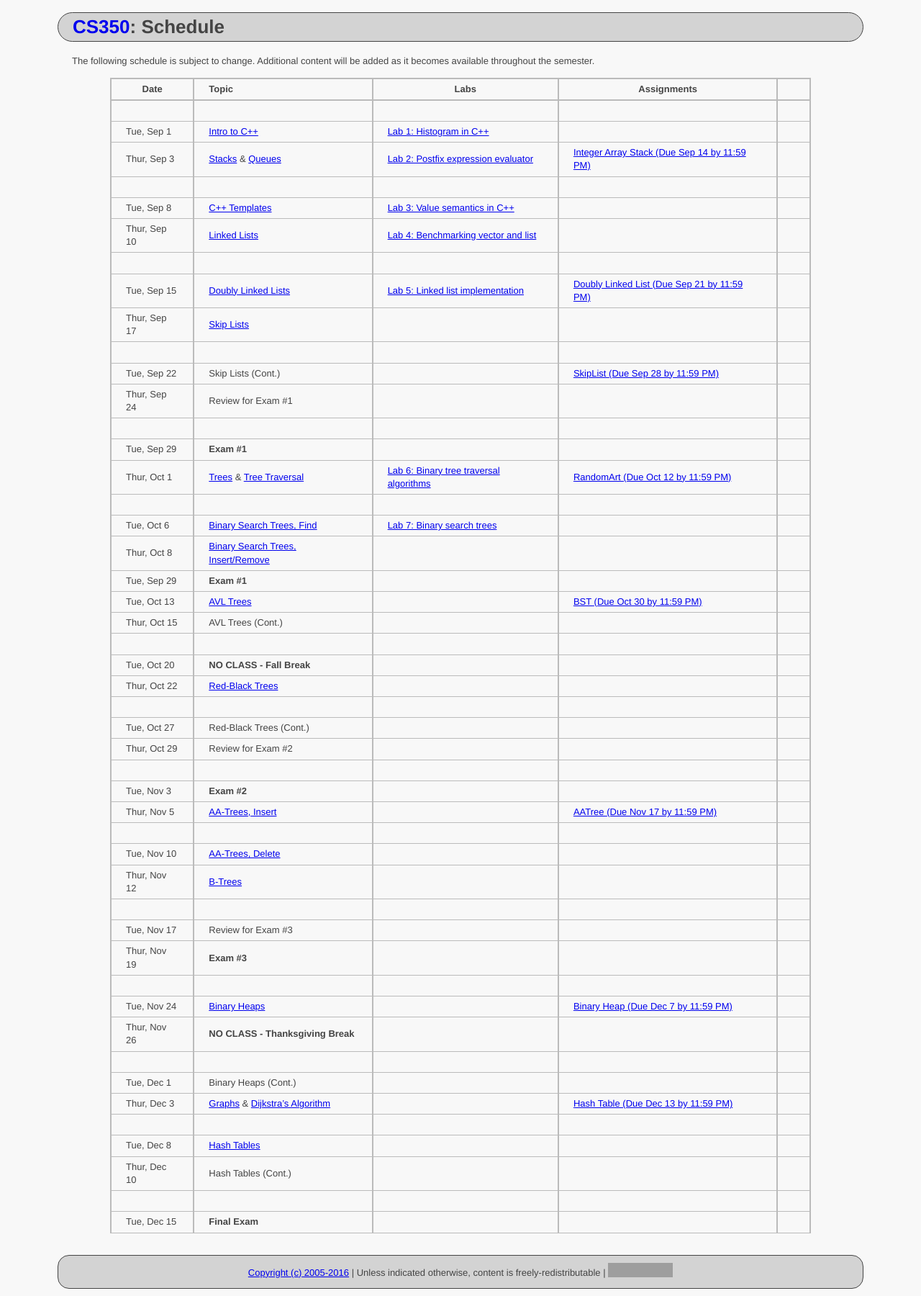
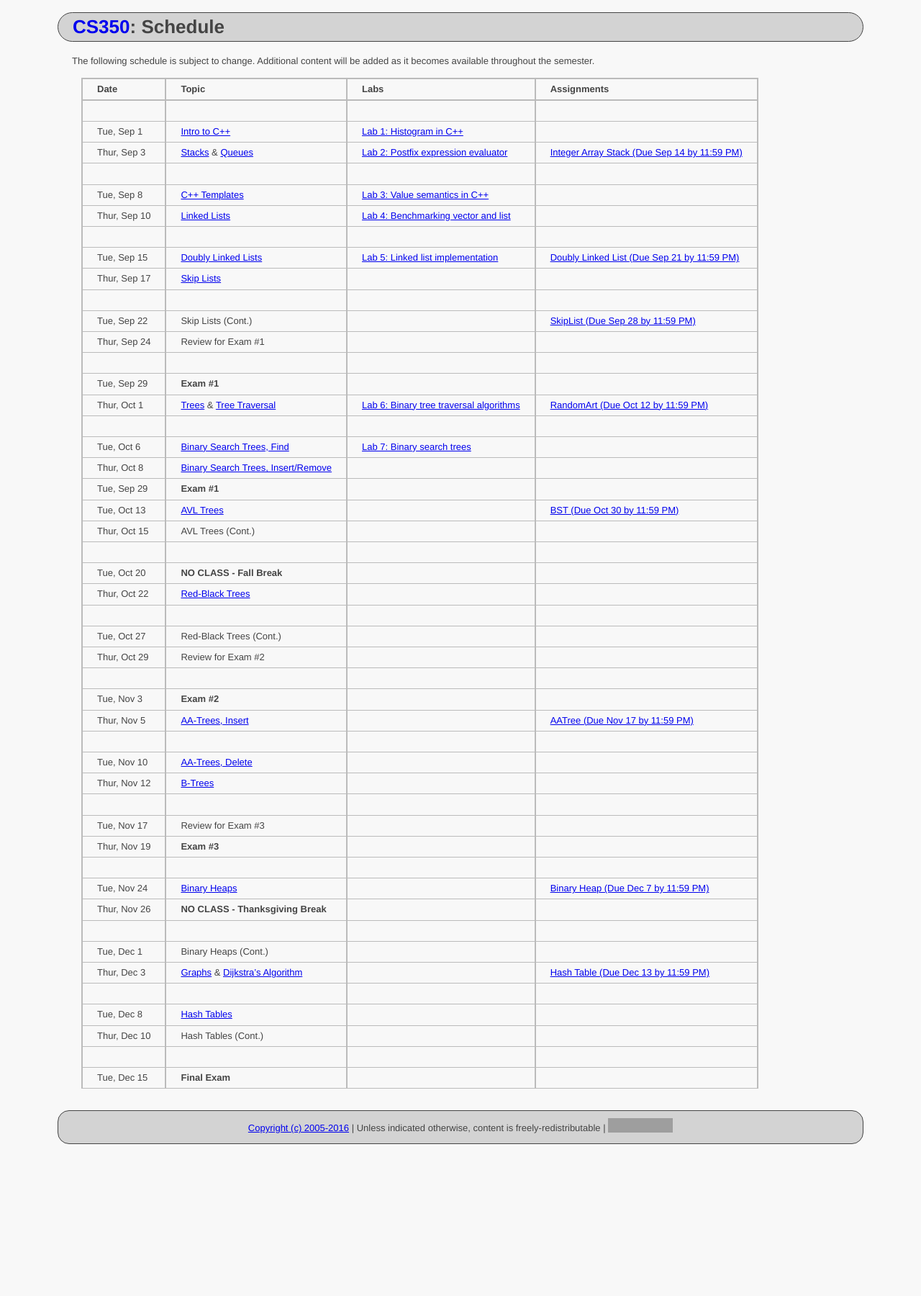
Before and after one commit to ycpcs/cs350-fall2016, a Jekyll site: the page built from schedule.md, in a window 1280 px wide. Shown: the whole page at 72% size. Built offline with Jekyll 4.4.1, drawn with Linux system fonts in a browser that asks for light colours; after the commit the page ends 1599 px from its top, so only the background shows below that; grey boxes are pictures that could not be loaded.

```diff
--- a/schedule.md
+++ b/schedule.md
@@ -8,55 +8,55 @@ The following schedule is subject to change.
 Additional content will be added as it becomes available throughout the semester.
 
 
->| **Date**       | **Topic**                                                                                     |  **Labs**                                                   |  **Assignments**                                                       |
->| ---------------|:----------------------------------------------------------------------------------------------|-------------------------------------------------------------|------------------------------------------------------------------------|
->|                                                                                                                |                                                             |                                                                        |
->| Tue, Sep 1     |  [Intro to C++](lectures/intro_to_C++.html)                                                   |  [Lab 1: Histogram in C++](labs/lab01.html)                 |                                                                        |  <!-- Lab01: Histogram in C++ -->
->| Thur, Sep 3    |  [Stacks](lectures/Stacks_lecture.pdf) & [Queues](lectures/Queues_lecture.pdf)                |  [Lab 2: Postfix expression evaluator](labs/lab02.html)     |  [Integer Array Stack (Due Sep 14 by 11:59 PM)](assign/assign01.html)  |  <!-- Stacks & Queues Activity, Lab02: Postfix expression evaluator, Assign01: Integer Array Stack (Due Sep 14 by 11:59 PM) -->
->|                                                                                                                |                                                             |                                                                        |
->| Tue, Sep 8     |  [C++ Templates](lectures/C++_templates.html)                                                 |  [Lab 3: Value semantics in C++](labs/lab03.html)           |                                                                        |  <!-- Lab03: Value semantics in C++ -->
->| Thur, Sep 10   |  [Linked Lists](lectures/LinkedList_lecture.pdf)                                              |  [Lab 4: Benchmarking vector and list](labs/lab04.html)     |                                                                        |  <!-- Lab04: Benchmarking vector and list -->
->|                                                                                                                |                                                             |                                                                        |
->| Tue, Sep 15    |  [Doubly Linked Lists](lectures/DoublyLinkedList_lecture.pdf)                                 |  [Lab 5: Linked list implementation](labs/lab05.html)       |  [Doubly Linked List (Due Sep 21 by 11:59 PM)](assign/assign02.html)   |  <!-- Lab05: Linked list implementation, Assign02: Doubly Linked List (Due Sep 21 by 11:59 PM) -->
->| Thur, Sep 17   |  [Skip Lists](lectures/Skip_Lists.pdf)                                                        |                                                             |                                                                        |  <!-- SkipList Find Activity -->
->|                                                                                                                |                                                             |                                                                        |
->| Tue, Sep 22    |  Skip Lists (Cont.)                                                                           |                                                             |  [SkipList (Due Sep 28 by 11:59 PM)](assign/assign03.html)             |  <!-- SkipList Insert Activity, Assign03: Skip List (Due Sep 28 by 11:59 PM) -->
->| Thur, Sep 24   |  Review for Exam #1                                                                           |                                                             |                                                                        |
->|                                                                                                                |                                                             |                                                                        |
->| Tue, Sep 29    |  **Exam #1**                                                                                  |                                                             |                                                                        |
->| Thur, Oct 1    |  [Trees](lectures/Trees_lecture.pdf) & [Tree Traversal](lectures/Tree_Traversal_lecture.pdf)  |  [Lab 6: Binary tree traversal algorithms](labs/lab06.html) |  [RandomArt (Due Oct 12 by 11:59 PM)](assign/assign04.html)            |  <!--Lab06: Binary tree traversal algorithms, Assign04: Random Art (Due Oct 12 by 11:59 PM) -->
->|                                                                                                                |                                                             |                                                                        |
->| Tue, Oct 6     |  [Binary Search Trees, Find](lectures/Binary_Search_Trees.pdf)                                |  [Lab 7: Binary search trees](labs/lab07.html)              |                                                                        |  <!-- Lab07: Binary search trees -->
->| Thur, Oct 8    |  [Binary Search Trees, Insert/Remove](lectures/Binary_Search_Trees.pdf)                       |                                                             |                                                                        |
->| Tue, Sep 29    |  **Exam #1**                                                                                  |                                                             |                                                                        |
->| Tue, Oct 13    |  [AVL Trees](lectures/AVL_Trees.pdf)                                                          |                                                             |  [BST (Due Oct 30 by 11:59 PM)](assign/assign05.html)                  |  <!-- AVL Insert Activity, Assign05: BST (Due Oct 30 by 11:59 PM) -->
->| Thur, Oct 15   |  AVL Trees (Cont.)                                                                            |                                                             |                                                                        |  <!-- AVL Remove Activity -->
->|                                                                                                                |                                                             |                                                                        |
->| Tue, Oct 20    |  **NO CLASS - Fall Break**                                                                    |                                                             |                                                                        |
->| Thur, Oct 22   |  [Red-Black Trees](lectures/Red-Black_Trees.pdf)                                              |                                                             |                                                                        |  <!-- RB Insert Activity #1 -->
->|                                                                                                                |                                                             |                                                                        |
->| Tue, Oct 27    |  Red-Black Trees (Cont.)                                                                      |                                                             |                                                                        |  <!-- RB Insert Activity #2 -->
->| Thur, Oct 29   |  Review for Exam #2                                                                           |                                                             |                                                                        |
->|                                                                                                                |                                                             |                                                                        |
->| Tue, Nov 3     |  **Exam #2**                                                                                  |                                                             |                                                                        |
->| Thur, Nov 5   |  [AA-Trees, Insert](lectures/AA-tree_lecture.pdf)                                              |                                                             |  [AATree (Due Nov 17 by 11:59 PM)](assign/assign06.html)               |  <!-- AA Insert Activity, Assign06: AA Tree (Due Nov 17 by 11:59 PM) -->
->|                                                                                                                |                                                             |                                                                        |
->| Tue, Nov 10    |  [AA-Trees, Delete](lectures/AA-tree_lecture.pdf)                                             |                                                             |                                                                        |  <!-- AA Delete Activity -->
->| Thur, Nov 12   |  [B-Trees](lectures/B-Trees.pdf)                                                              |                                                             |                                                                        |  <!-- B-Trees Activity -->
->|                                                                                                                |                                                             |                                                                        |
->| Tue, Nov 17    |  Review for Exam #3                                                                           |                                                             |                                                                        |
->| Thur, Nov 19   |  **Exam #3**                                                                                  |                                                             |                                                                        |
->|                                                                                                                |                                                             |                                                                        |
->| Tue, Nov 24    |  [Binary Heaps](lectures/Heaps.pdf)                                                           |                                                             |  [Binary Heap (Due Dec 7 by 11:59 PM)](assign/assign07.html)           |  <!-- Binary Heap Activity, Assign07: Binary Heap (Due Dec 7)-->
->| Thur, Nov 26   |  **NO CLASS - Thanksgiving Break**                                                            |                                                             |                                                                        |
->|                                                                                                                |                                                             |                                                                        |
->| Tue, Dec 1     |  Binary Heaps (Cont.)                                                                         |                                                             |                                                                        |
->| Thur, Dec 3    |  [Graphs](lectures/Graphs.pdf) & [Dijkstra's Algorithm](lectures/Dijkstras_Algorithm.pdf)     |                                                             |  [Hash Table (Due Dec 13 by 11:59 PM)](assign/assign08.html)           |
->|                                                                                                                |                                                             |                                                                        |
->| Tue, Dec 8     |  [Hash Tables](lectures/Hash_Tables.pdf)                                                      |                                                             |                                                                        |  <!-- Hash Tables Activity, Assign08: Hash Table (Due Dec 13)-->
->| Thur, Dec 10   |  Hash Tables (Cont.)                                                                          |                                                             |                                                                        |
->|                                                                                                                |                                                             |                                                                        |
->| Tue, Dec 15    |  **Final Exam**                                                                               |                                                             |                                                                        |
+ **Date**       | **Topic**                                                                                     |  **Labs**                                                   |  **Assignments**
+ :--------------|:----------------------------------------------------------------------------------------------|:------------------------------------------------------------|:-----------------------------------------------------------------------
+                                                                                                                |                                                             |
+ Tue, Sep 1     |  [Intro to C++](lectures/intro_to_C++.html)                                                   |  [Lab 1: Histogram in C++](labs/lab01.html)                 |                                                                          <!-- Lab01: Histogram in C++ -->
+ Thur, Sep 3    |  [Stacks](lectures/Stacks_lecture.pdf) & [Queues](lectures/Queues_lecture.pdf)                |  [Lab 2: Postfix expression evaluator](labs/lab02.html)     |  [Integer Array Stack (Due Sep 14 by 11:59 PM)](assign/assign01.html)    <!-- Stacks & Queues Activity, Lab02: Postfix expression evaluator, Assign01: Integer Array Stack (Due Sep 14 by 11:59 PM) -->
+                                                                                                                |                                                             |
+ Tue, Sep 8     |  [C++ Templates](lectures/C++_templates.html)                                                 |  [Lab 3: Value semantics in C++](labs/lab03.html)           |                                                                          <!-- Lab03: Value semantics in C++ -->
+ Thur, Sep 10   |  [Linked Lists](lectures/LinkedList_lecture.pdf)                                              |  [Lab 4: Benchmarking vector and list](labs/lab04.html)     |                                                                          <!-- Lab04: Benchmarking vector and list -->
+                                                                                                                |                                                             |
+ Tue, Sep 15    |  [Doubly Linked Lists](lectures/DoublyLinkedList_lecture.pdf)                                 |  [Lab 5: Linked list implementation](labs/lab05.html)       |  [Doubly Linked List (Due Sep 21 by 11:59 PM)](assign/assign02.html)     <!-- Lab05: Linked list implementation, Assign02: Doubly Linked List (Due Sep 21 by 11:59 PM) -->
+ Thur, Sep 17   |  [Skip Lists](lectures/Skip_Lists.pdf)                                                        |                                                             |                                                                          <!-- SkipList Find Activity -->
+                                                                                                                |                                                             |
+ Tue, Sep 22    |  Skip Lists (Cont.)                                                                           |                                                             |  [SkipList (Due Sep 28 by 11:59 PM)](assign/assign03.html)               <!-- SkipList Insert Activity, Assign03: Skip List (Due Sep 28 by 11:59 PM) -->
+ Thur, Sep 24   |  Review for Exam #1                                                                           |                                                             |
+                                                                                                                |                                                             |
+ Tue, Sep 29    |  **Exam #1**                                                                                  |                                                             |
+ Thur, Oct 1    |  [Trees](lectures/Trees_lecture.pdf) & [Tree Traversal](lectures/Tree_Traversal_lecture.pdf)  |  [Lab 6: Binary tree traversal algorithms](labs/lab06.html) |  [RandomArt (Due Oct 12 by 11:59 PM)](assign/assign04.html)              <!--Lab06: Binary tree traversal algorithms, Assign04: Random Art (Due Oct 12 by 11:59 PM) -->
+                                                                                                                |                                                             |
+ Tue, Oct 6     |  [Binary Search Trees, Find](lectures/Binary_Search_Trees.pdf)                                |  [Lab 7: Binary search trees](labs/lab07.html)              |                                                                          <!-- Lab07: Binary search trees -->
+ Thur, Oct 8    |  [Binary Search Trees, Insert/Remove](lectures/Binary_Search_Trees.pdf)                       |                                                             |
+ Tue, Sep 29    |  **Exam #1**                                                                                  |                                                             |
+ Tue, Oct 13    |  [AVL Trees](lectures/AVL_Trees.pdf)                                                          |                                                             |  [BST (Due Oct 30 by 11:59 PM)](assign/assign05.html)                    <!-- AVL Insert Activity, Assign05: BST (Due Oct 30 by 11:59 PM) -->
+ Thur, Oct 15   |  AVL Trees (Cont.)                                                                            |                                                             |                                                                          <!-- AVL Remove Activity -->
+                                                                                                                |                                                             |
+ Tue, Oct 20    |  **NO CLASS - Fall Break**                                                                    |                                                             |
+ Thur, Oct 22   |  [Red-Black Trees](lectures/Red-Black_Trees.pdf)                                              |                                                             |                                                                          <!-- RB Insert Activity #1 -->
+                                                                                                                |                                                             |
+ Tue, Oct 27    |  Red-Black Trees (Cont.)                                                                      |                                                             |                                                                          <!-- RB Insert Activity #2 -->
+ Thur, Oct 29   |  Review for Exam #2                                                                           |                                                             |
+                                                                                                                |                                                             |
+ Tue, Nov 3     |  **Exam #2**                                                                                  |                                                             |
+ Thur, Nov 5   |  [AA-Trees, Insert](lectures/AA-tree_lecture.pdf)                                              |                                                             |  [AATree (Due Nov 17 by 11:59 PM)](assign/assign06.html)                 <!-- AA Insert Activity, Assign06: AA Tree (Due Nov 17 by 11:59 PM) -->
+                                                                                                                |                                                             |
+ Tue, Nov 10    |  [AA-Trees, Delete](lectures/AA-tree_lecture.pdf)                                             |                                                             |                                                                          <!-- AA Delete Activity -->
+ Thur, Nov 12   |  [B-Trees](lectures/B-Trees.pdf)                                                              |                                                             |                                                                          <!-- B-Trees Activity -->
+                                                                                                                |                                                             |
+ Tue, Nov 17    |  Review for Exam #3                                                                           |                                                             |
+ Thur, Nov 19   |  **Exam #3**                                                                                  |                                                             |
+                                                                                                                |                                                             |
+ Tue, Nov 24    |  [Binary Heaps](lectures/Heaps.pdf)                                                           |                                                             |  [Binary Heap (Due Dec 7 by 11:59 PM)](assign/assign07.html)             <!-- Binary Heap Activity, Assign07: Binary Heap (Due Dec 7)-->
+ Thur, Nov 26   |  **NO CLASS - Thanksgiving Break**                                                            |                                                             |
+                                                                                                                |                                                             |
+ Tue, Dec 1     |  Binary Heaps (Cont.)                                                                         |                                                             |
+ Thur, Dec 3    |  [Graphs](lectures/Graphs.pdf) & [Dijkstra's Algorithm](lectures/Dijkstras_Algorithm.pdf)     |                                                             |  [Hash Table (Due Dec 13 by 11:59 PM)](assign/assign08.html)
+                                                                                                                |                                                             |
+ Tue, Dec 8     |  [Hash Tables](lectures/Hash_Tables.pdf)                                                      |                                                             |                                                                          <!-- Hash Tables Activity, Assign08: Hash Table (Due Dec 13)-->
+ Thur, Dec 10   |  Hash Tables (Cont.)                                                                          |                                                             |
+                                                                                                                |                                                             |
+ Tue, Dec 15    |  **Final Exam**                                                                               |                                                             |
 
 <!-- vim:set wrap: ­-->
 <!-- vim:set linebreak: -->
```
